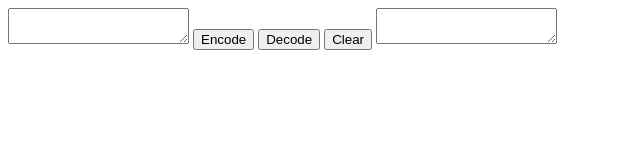
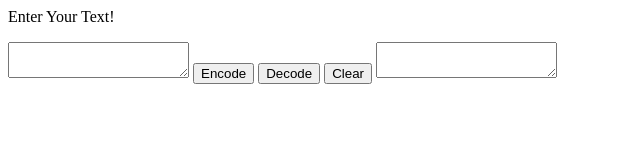
Before and after one commit to digitaldaniel0/digitaldaniel0, a plain HTML site: page index.html in a window 1280 px wide. Shown: the whole page, without its empty margins (0-640 px from the left). Drawn offline with Linux system fonts and the light colour scheme.

Commit message:
Update index.html

```diff
--- a/index.html
+++ b/index.html
@@ -38,7 +38,10 @@ function clearText() {
 </script>
 </head>
 <body>
-<textarea id="decodedText"></textarea>
+	<p>
+		Enter Your Text!
+		<p>
+    <textarea id="decodedText"></textarea>
     <button id="encodeButton" onclick="encode()">Encode</button>
     <button id="decodeButton" onclick="decode()">Decode</button>
     <button onclick="clearText()">Clear</button>
```
